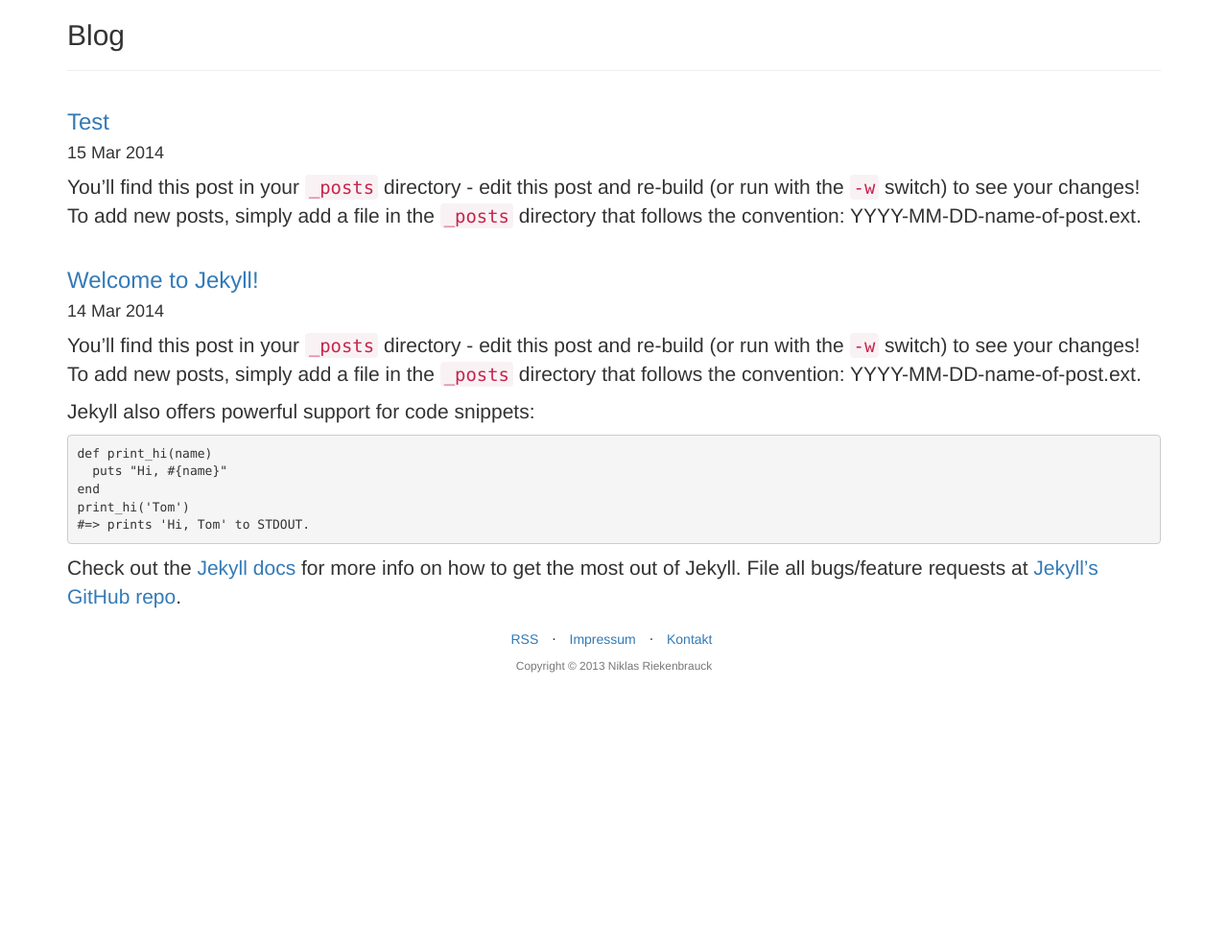
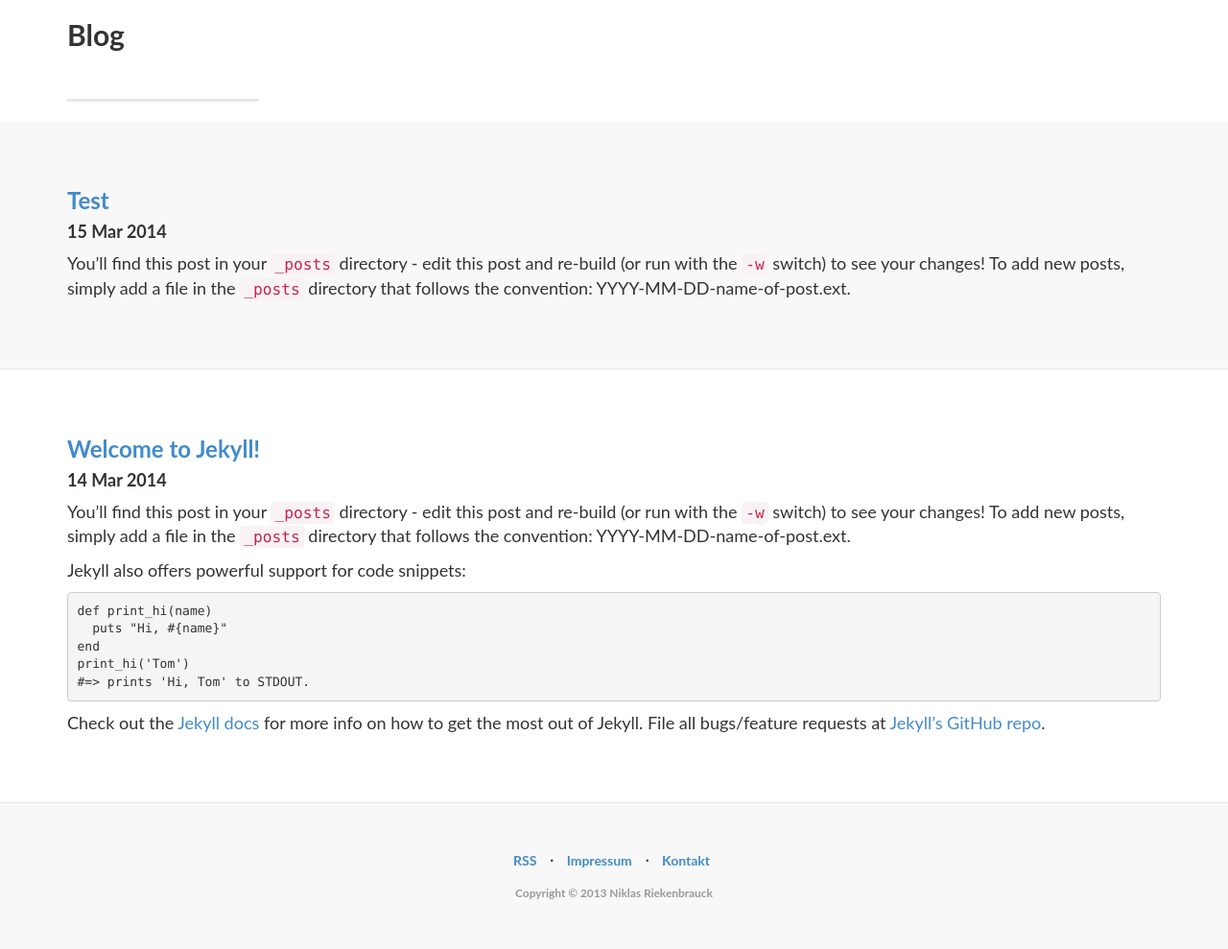
Before and after one commit to Stolpersteine/stolpersteine.github.io, a Jekyll site: the page built from blog/index.html, in a window 1280 px wide. Shown: the whole page at 96% size. Built offline with Jekyll 4.4.1, drawn with Linux system fonts in a browser that asks for light colours; nearby versions of some CDN libraries; library files that are not in the unit come from our copies; Markdown is read by kramdown in place of the engine named in the settings; before the commit the page ends 900 px from its top, so only the background shows below that.

Commit message:
Absolute path for css

```diff
--- a/_layouts/default.html
+++ b/_layouts/default.html
@@ -6,15 +6,15 @@
         <title>{{ page.title }}</title>
 
         <!-- syntax highlighting CSS -->
-        <link rel="stylesheet" href="css/bootstrap.min.css">
+        <link rel="stylesheet" href="/css/bootstrap.min.css">
 
         <!-- Custom CSS -->
-        <link href="css/landing-page.css" rel="stylesheet">
-        <link href="css/custom.css" rel="stylesheet">
+        <link href="/css/landing-page.css" rel="stylesheet">
+        <link href="/css/custom.css" rel="stylesheet">
         <link href="//netdna.bootstrapcdn.com/font-awesome/4.0.3/css/font-awesome.css" rel="stylesheet">
 
         <!-- RSS Feed -->
-        <link href='feed.xml' rel='alternate' type='application/atom+xml'>
+        <link href='/feed.xml' rel='alternate' type='application/atom+xml'>
 
         <meta name="viewport" content="width=device-width, initial-scale=1.0, maximum-scale=1.0, user-scalable=no" />
 
```
